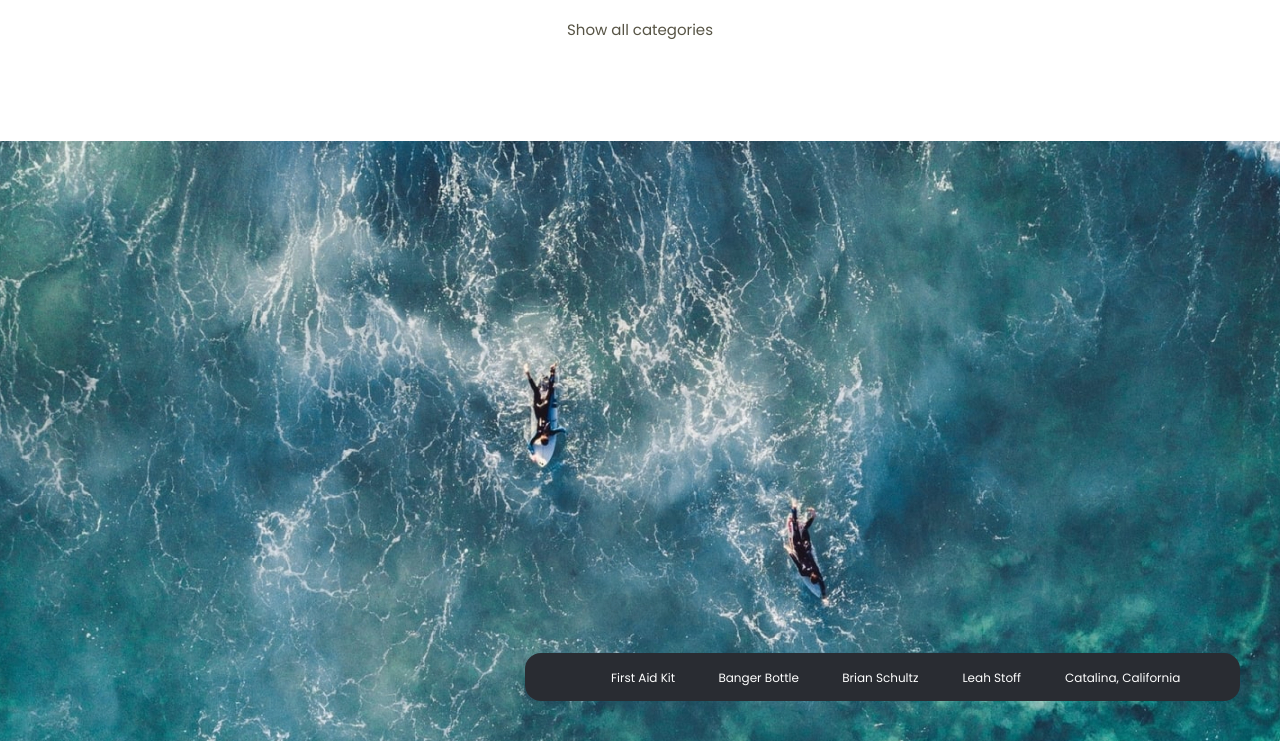
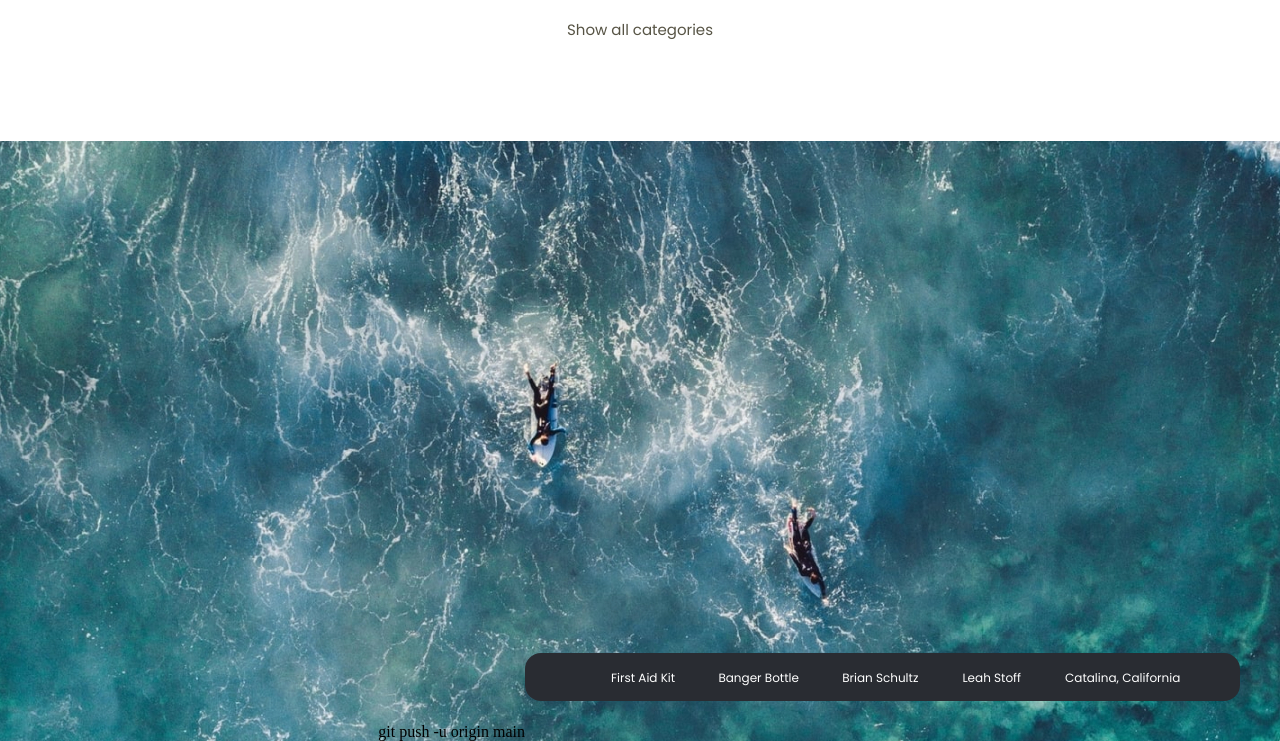
Before and after one commit to xaydarov7/figma, a plain HTML site: page index.html in a window 1280 px wide. Shown: the part 3675-4416 px from the top of the page. Drawn offline with Linux system fonts and the light colour scheme.

Commit message:
first commit

```diff
--- a/index.html
+++ b/index.html
@@ -118,7 +118,7 @@
         </main>
         <p>Show all categories</p>
     </div>
-    <div class="aside">
+    <div class="aside">git push -u origin main
     <main>
    <div class="text">
     <span>First Aid Kit  <span>Banger Bottle</span> </span>
```
